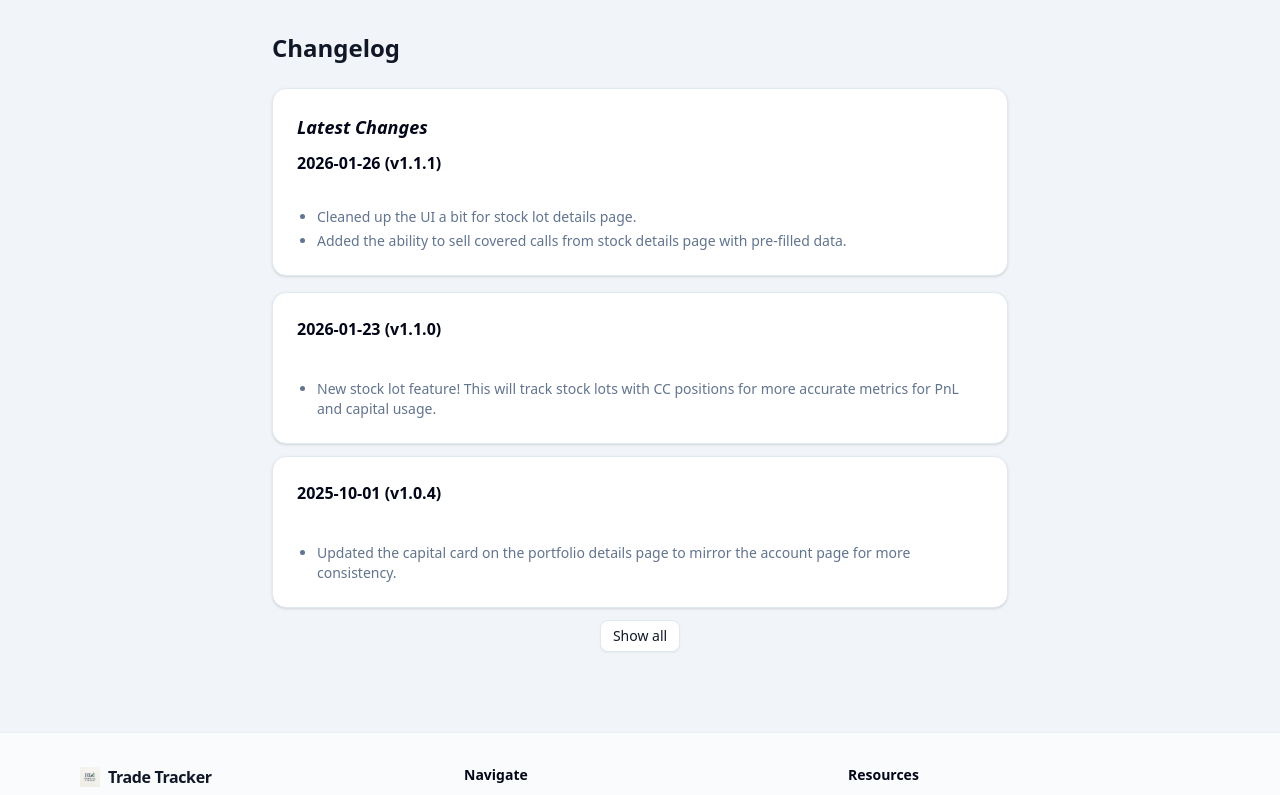
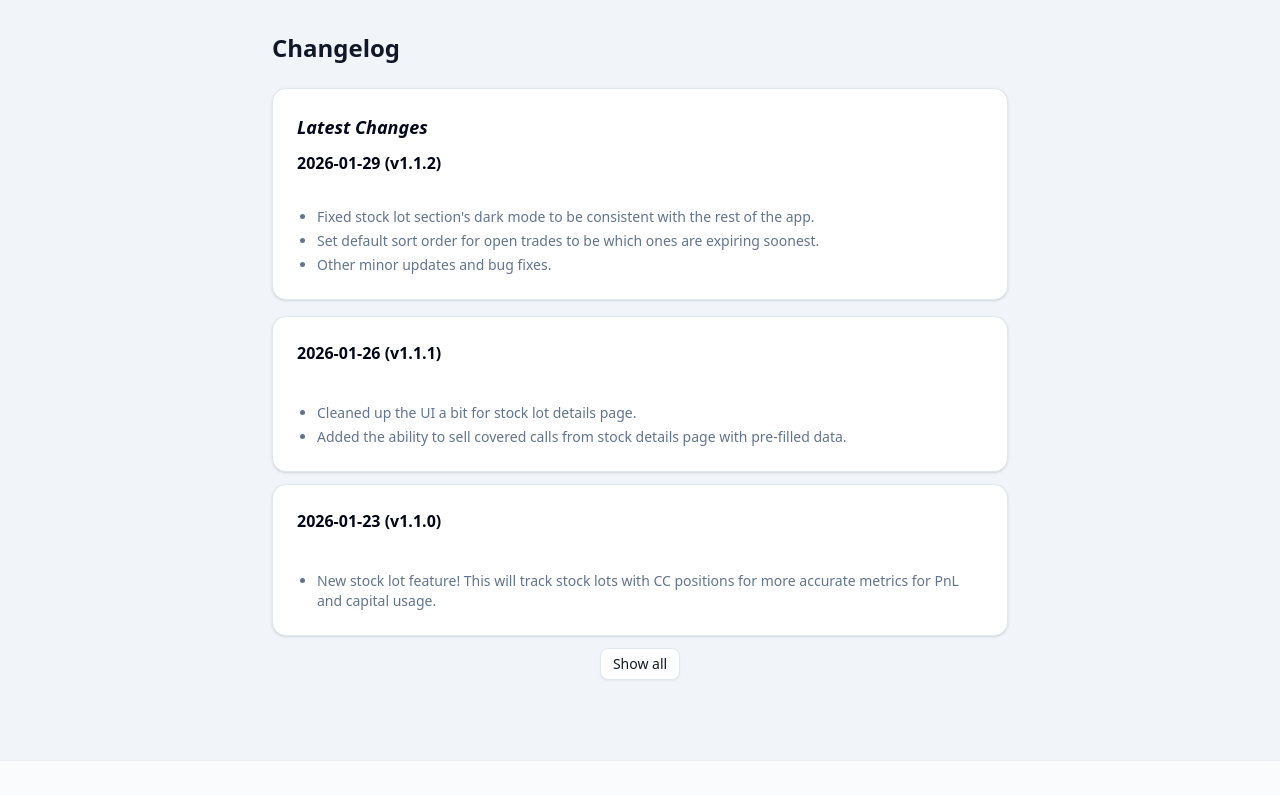
Before and after one commit to boostmx/wheel-strat-tracker, a Next.js app: page /changelog in a window 1280 px wide. Shown: the top 795 px of the page. Built offline with nearby package versions, Linux system fonts and the light colour scheme; no server answers.

Commit message:
changelog update

```diff
--- a/src/data/changelog.ts
+++ b/src/data/changelog.ts
@@ -5,6 +5,15 @@ export interface ChangelogEntry {
 }
 
 export const changelog: ChangelogEntry[] = [
+  {
+    date: "2026-01-29",
+    version: "v1.1.2",
+    highlights: [
+      "Fixed stock lot section's dark mode to be consistent with the rest of the app.",
+      "Set default sort order for open trades to be which ones are expiring soonest.",
+      "Other minor updates and bug fixes.",
+    ],
+  },
   {
     date: "2026-01-26",
     version: "v1.1.1",
```
